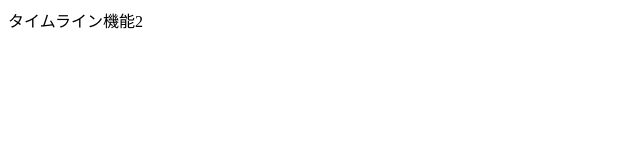
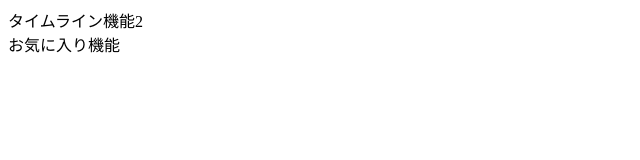
Before and after one commit to natsumi-h/git-teamstudy, a plain HTML site: page index.html in a window 1280 px wide. Shown: the whole page, without its empty margins (0-640 px from the left). Drawn offline with Linux system fonts and the light colour scheme.

Commit message:
add:お気に入り機能

```diff
--- a/index.html
+++ b/index.html
@@ -8,5 +8,6 @@
 </head>
 <body>
     <div>タイムライン機能2</div>
+    <div>お気に入り機能</div>
 </body>
 </html>
```
